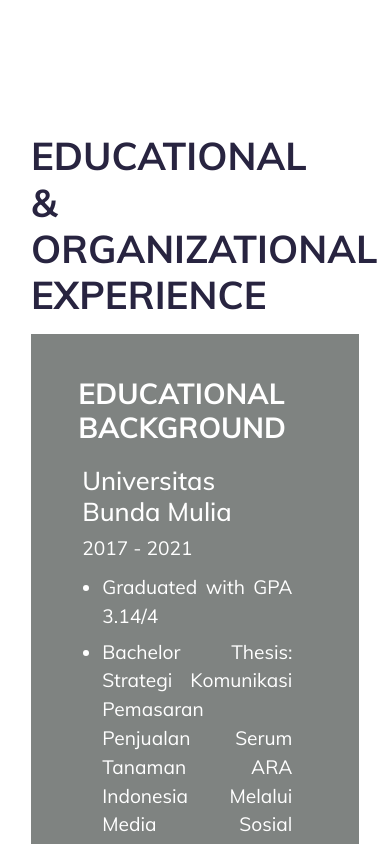
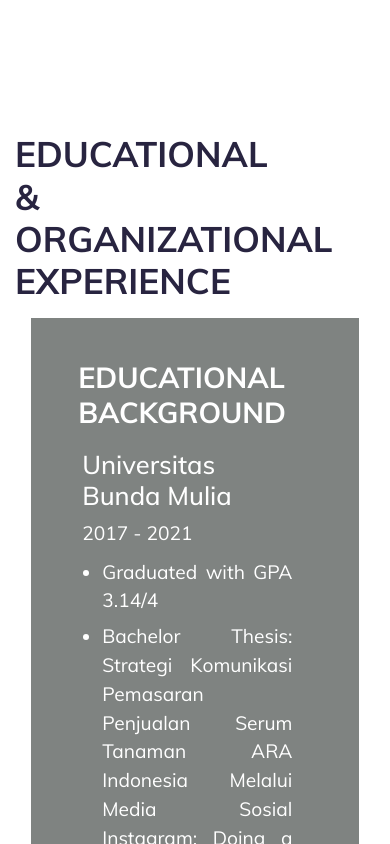
Before and after one commit to JoshuaLiuHansan/cptredbyjosh.github.io, a React (Create React App) app: page / in a window 390 px wide. Shown: the part 3340-4184 px from the top of the page. Built offline with nearby package versions, Linux system fonts and the light colour scheme.

Commit message:
Set responsitivity on a small screen

```diff
--- a/src/Component/Background/Background.jsx
+++ b/src/Component/Background/Background.jsx
@@ -23,7 +23,7 @@ class Background extends Component {
 
         return (
             <div id={backgroundContent.id} className={ "background" + (isReversed ? " flex-row-reversed" : " flex-row")}>
-                <Col md={4} className={"background-title" + (isReversed || innerWidth < 768 ? "" : " align-items-center")}>
+                <Col md={4} className={"background-title" + (isReversed || innerWidth < 1100 ? "" : " align-items-center")}>
                     <h2> { titleContent.title } </h2>
                 </Col>
                 <Col md={8} className="background-info">
--- a/src/Component/Background/Background.scss
+++ b/src/Component/Background/Background.scss
@@ -17,19 +17,15 @@ $backgroundImage: var(--background-image-3);
         flex-direction: column;
         justify-content: center;
         gap: 4rem;
-        // background-image: $backgroundImage;
-        // background-repeat: no-repeat;
-        // background-size: cover;
 
         & > * {
             font-weight: bolder;
             text-transform: uppercase;
             width: 200px;
-            margin-left: 1rem;
         }
 
         & > h2 {
-            font-size: 2.4rem;
+            font-size: 2.2rem;
             margin-bottom: 1rem;
         }
 
--- a/src/Component/Photography/Photography.scss
+++ b/src/Component/Photography/Photography.scss
@@ -18,11 +18,11 @@
 
         &.absolute {
             position: absolute;
-            top: -160px;
+            top: -130px;
 
             & .photography-feed {
                 width: auto;
-                height: 400px;
+                height: 300px;
                 min-width: 200px;
 
                 & > img {
```
Also changed, not shown: public/assets/images/ig-feeds1-mini.jpeg, public/assets/images/ig-feeds1.jpeg.
